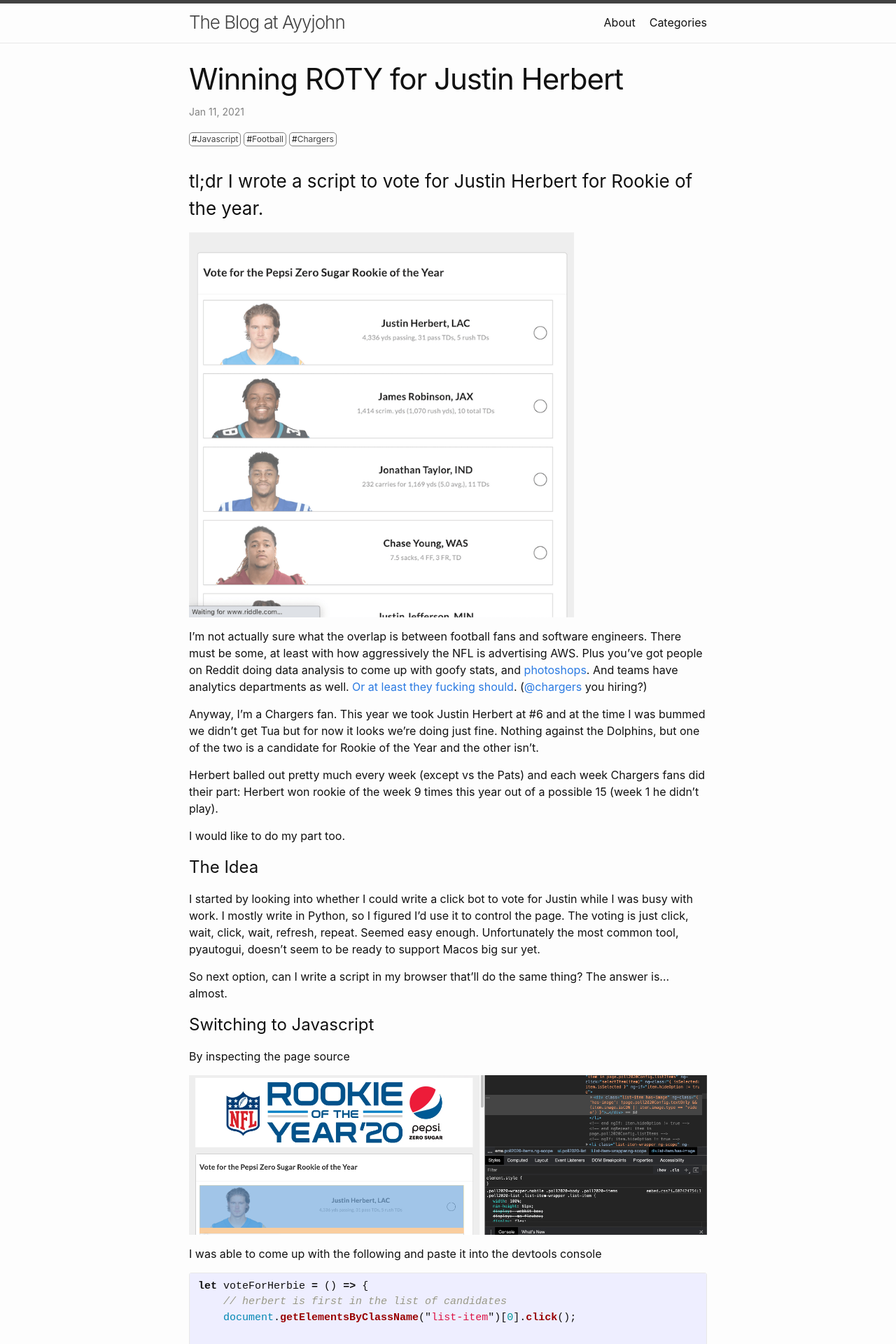
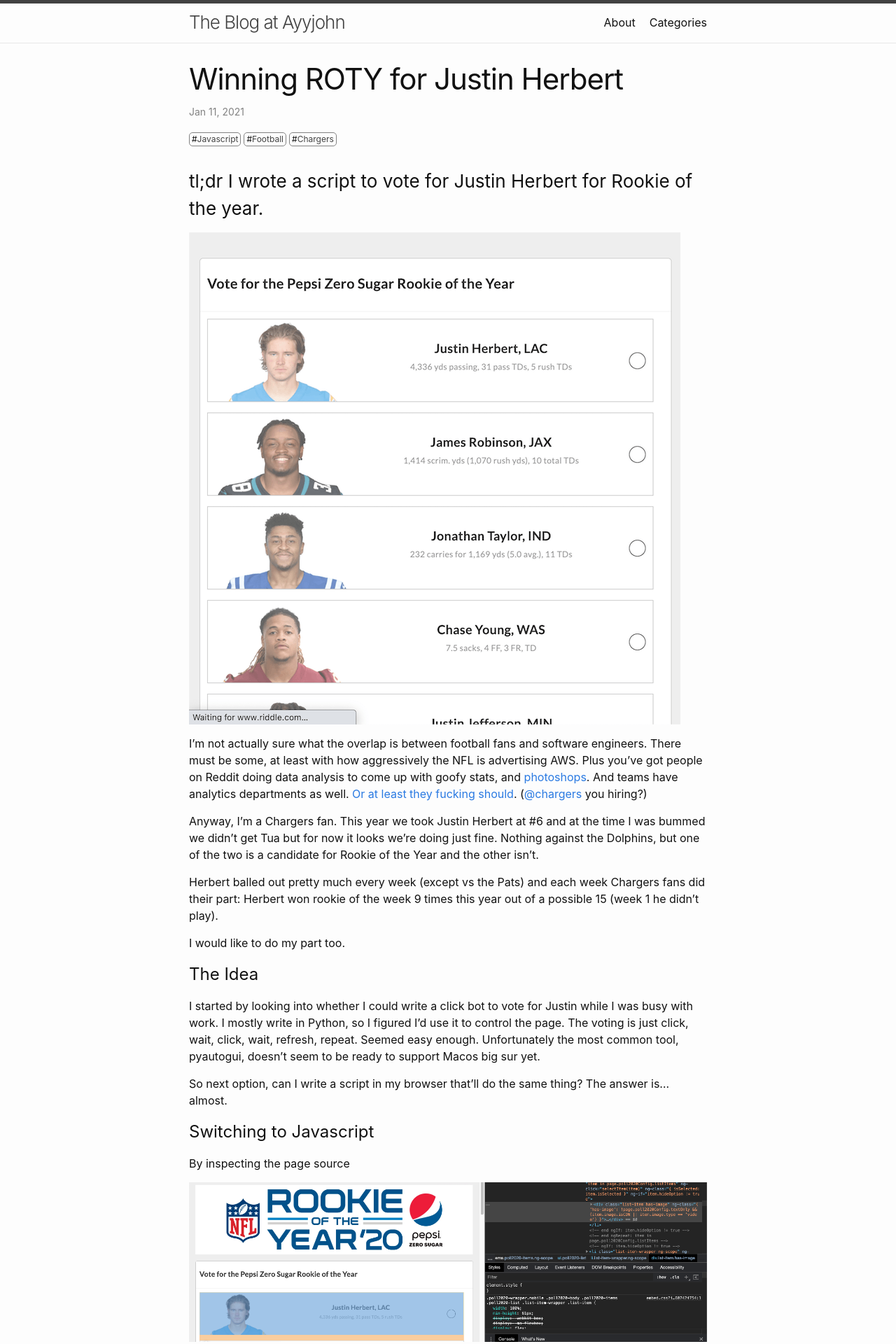
Before and after one commit to ayyjohn/ayyjohn.github.io, a Jekyll site: the page built from _posts/2021-01-11-herbie-for-roty.markdown, in a window 1280 px wide. Shown: the top 1920 px of the page at 70% size. Built offline with Jekyll 4.4.1, drawn with Linux system fonts in a browser that asks for light colours.

Commit message:
remove herbie styling from main

```diff
--- a/assets/main.scss
+++ b/assets/main.scss
@@ -3,8 +3,3 @@
 ---
 
 @import "minima";
-
-.herbie-vote-gif {
-  width: 550px;
-  height: 550px;
-}
```
